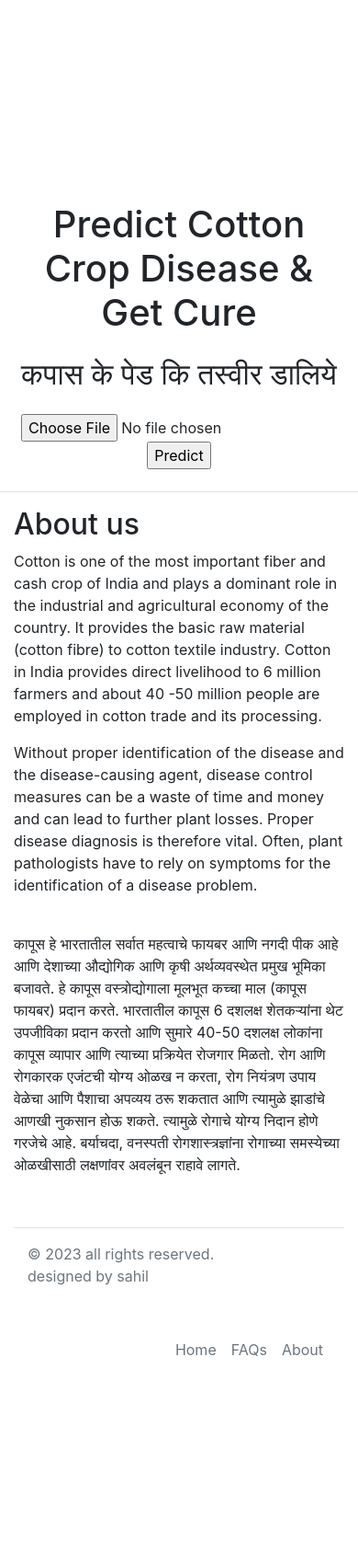
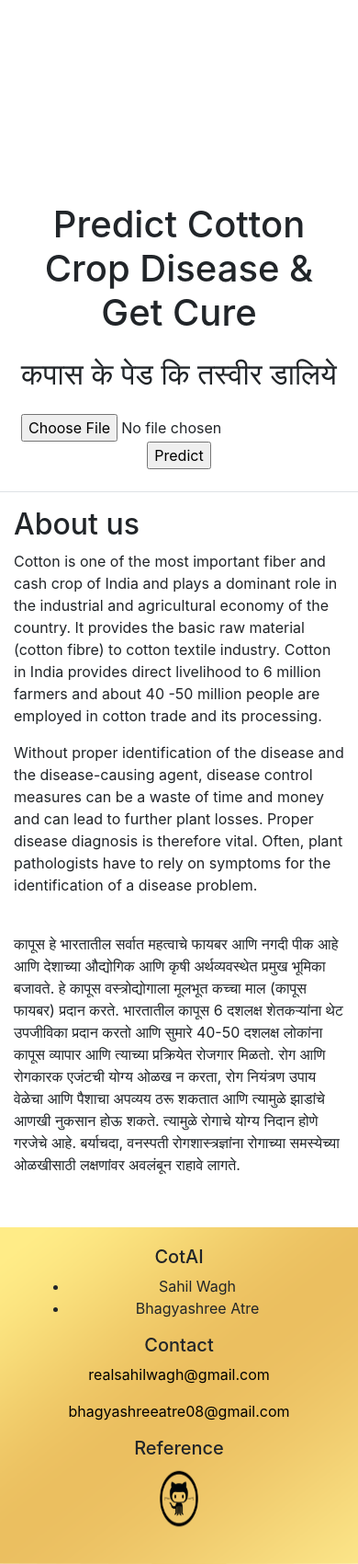
Before and after one commit to SahilWagh1/CotAi, a Flask app: page / in a window 390 px wide; the page is wider, and only the part inside the window is pictured. Shown: the part 2440-4140 px from the top of that part at 92% size. Before the commit the page ends 3914 px from the top of that part, so only its background shows below. Run offline with Flask 2, Linux system fonts and the light colour scheme; some libraries are stand-ins or nearby versions.

Commit message:
touch up

```diff
--- a/static/css/index.css
+++ b/static/css/index.css
@@ -28,7 +28,14 @@ body.loaded .loader_bg {
    width: 1000px;
    margin-left: 600px;
 }
-.footer{
-    background: url("../images/banner2.png");
-    background-size: 100%;
-}
+.footer {
+    background-image: url('../images/banner2.png');
+    background-size: cover;
+    background-position: center;
+    padding: 20px;
+    text-align: center;
+  }
+
+  .footer a {
+    color: #000;
+  }
--- a/templates/disease_plant.html
+++ b/templates/disease_plant.html
@@ -119,7 +119,7 @@
         </div>
       </nav>
       <div class="img-container">
-        <div class="image-container" style="margin-bottom: 23px; margin-top: 23px;">
+        <div class="image-container" style="margin-bottom: 23px; margin-top: 30px; margin-left:10px">
             <span class="border border-primary ">
                 <img src="{{ user_image }}" alt="User Image" class="img-thumbnail">
             </span>
--- a/templates/index.html
+++ b/templates/index.html
@@ -60,8 +60,8 @@
                               <nav class="main-menu">
                                  <ul class="menu-area-main">
                                     <li class="active"> <a href="index.html">Home</a> </li>
-                                    <li> <a href="#Predict">Predict</a> </li>
-                                    <li> <a href="#About">About</a> </li>
+                                    <li> <a href="#predict">Predict</a> </li>
+                                    <li> <a href="#about">About</a> </li>
                                  </ul>
                               </nav>
                            </div>
@@ -81,7 +81,7 @@
                               <h1>CotAi</h1>
                               <span>A Cotton Crop Disease Detector.<br>
                               <strong class="land_bold">कापूस रोग शोधक.</strong></span>
-                              <a href="#">Contact Us</a>
+                              <a style="margin-left:50px;" href="#footer">Contact Us</a>
                            </div>
                         </div>
                         <div class="col-xl-7 col-lg-7 col-md-7 col-sm-12">
@@ -95,7 +95,7 @@
          </section>
          </div>
       </header>
-      <div class="container-fluid details">
+      <div class="container-fluid details" id="predict">
          <h1 class="text-center mt-5 ">Predict Cotton Crop Disease & Get Cure</h1>
 
          <h2 class="text-center mt-4 mb-4" style="font-size: 2rem;">कपास के पेड कि तस्वीर डालिये</h2>
@@ -106,13 +106,12 @@
 
          </form>
      </div>
-
   <div id="Aboutus" class="d-flex flex-wrap justify-content-between align-items-center py-3 my-4 border-top 5">
          <div class="container">
             <div class="row">
                <div class="col-md-12">
                   <div class="titlepage">
-                     <h2>About us</h2>
+                     <h2 id="about">About us</h2>
                      <p> Cotton is one of the most important fiber and cash crop of India and plays a
                         dominant role in the industrial and agricultural economy of the country. It provides the
                         basic raw material (cotton fibre) to cotton textile industry. Cotton in India provides direct
@@ -127,18 +126,29 @@
             </div>
          </div>
       </div>
-            <div class="container">
-   <footer id="footer "class="d-flex flex-wrap justify-content-between align-items-center py-3 my-4 border-top border-5">
-                 <p  class="col-md-4 mb-0 text-muted">© 2023 all rights reserved.<br>designed by sahil</p>
-                 <a href="/" class="col-md-4 d-flex align-items-center justify-content-center mb-3 mb-md-0 me-md-auto link-dark text-decoration-none">
-                   <svg class="bi me-2" width="40" height="32"><use xlink:href="#bootstrap"></use></svg>
-                 </a>
-                 <ul class="nav col-md-4 justify-content-end">
-                   <li class="nav-item"><a href="#" class="nav-link px-2 text-muted">Home</a></li>
-                   <li class="nav-item"><a href="#" class="nav-link px-2 text-muted">FAQs</a></li>
-                   <li class="nav-item"><a href="#" class="nav-link px-2 text-muted">About</a></li>
-                 </ul>
-               </footer>
+      <footer id="footer" class="footer">
+         <div class="container">
+           <div class="row">
+             <div class="col-md-4">
+               <h5>CotAI</h5>
+               <ul>
+                 <li>Sahil Wagh</li>
+                 <li>Bhagyashree Atre</li>
+               </ul>
+             </div>
+             <div class="col-md-4">
+               <h5>Contact</h5>
+               <p><a href="mailto:realsahilwagh@gmail.com">realsahilwagh@gmail.com</a></p>
+               <p><a href="mailto:bhagyashreeatre08@gmail.com">bhagyashreeatre08@gmail.com</a></p>
+             </div>
+             <div class="col-md-4">
+               <h5>Reference</h5>
+               <p><a href="https://github.com/SahilWagh1/cotton-leaf-disease-detector"><img src="../static/images/github.png" alt="github" width="70" height="70"></a></p>
+             </div>
+           </div>
+         </div>
+      </div>
+   </footer>
       <!-- end footer -->
       <!-- Javascript files-->
       <script src="../static/js/jquery.min.js"></script>
@@ -150,6 +160,5 @@
       <script src="../static/js/jquery.mCustomScrollbar.concat.min.js"></script>
       <script src="../static/js/custom.js"></script>
       <script src="https:cdnjs.cloudflare.com/ajax/libs/fancybox/2.1.5/jquery.fancybox.min.js"></script>
-
    </body>
 </html>
```
Also changed, not shown: static/images/github.png (added), 1 other file.
